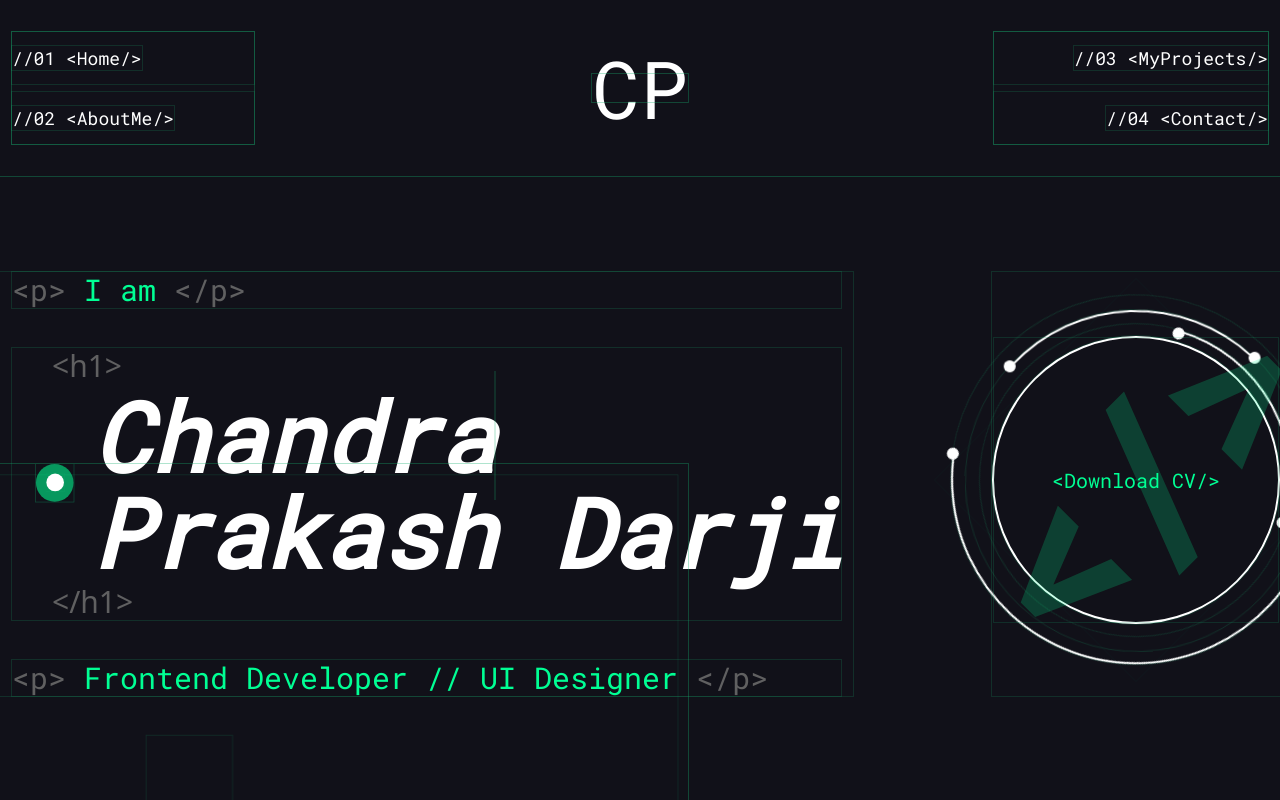
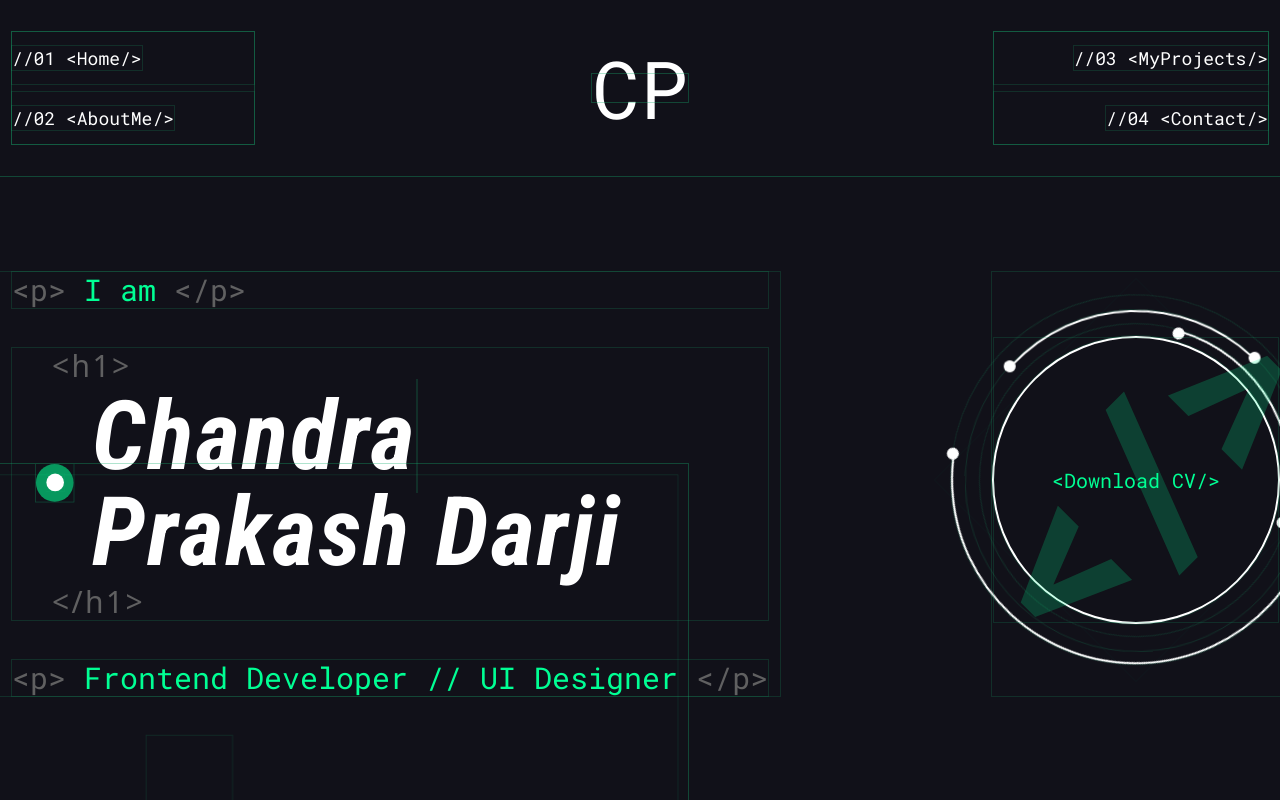
Before and after one commit to Chandraprakash-Darji/portfolio-ex, a React (Create React App) app: page / in a window 1280 px wide. Shown: the top 800 px of the page. Built offline with nearby package versions, Linux system fonts and the light colour scheme; what tailwindcss-magic would draw is missing.

Commit message:
removed text-animation to make fast wensite

```diff
--- a/src/components/Home/Home.tsx
+++ b/src/components/Home/Home.tsx
@@ -1,4 +1,4 @@
-import React, { useEffect } from "react";
+import { useEffect } from "react";
 import "./Home.css";
 import AnimatedText from "../AnimatedText";
 
@@ -24,7 +24,7 @@ const Home = () => {
                     text="I am"
                     as={"p"}
                 />
-                <h1 className="text-2xl sm:text-4xl md:text-5xl lg:text-7xl xl:text-[6rem] py-10 pl-10 lg:pl-20 relative before:content-['<h1>'] before:text-mainDark after:content-['</h1>'] after:text-mainDark before:text-base lg:before:text-3xl after:text-base lg:after:text-3xl before:absolute before:left-5 lg:before:left-10 before:top-3 lg:before:top-0 after:absolute after:bottom-3 lg:after:bottom-0  after:left-5 lg:after:left-10 leading-[1.1] after:font-sans after:not-italic after:font-normal before:not-italic before:font-normal before:font-sans magic-vanishIn font-bold italic font-Hack">
+                <h1 className="text-4xl md:text-5xl lg:text-7xl xl:text-[6rem] py-10 pl-10 lg:pl-20 relative before:content-['<h1>'] before:text-mainDark after:content-['</h1>'] after:text-mainDark before:text-base lg:before:text-3xl after:text-base lg:after:text-3xl before:absolute before:left-5 lg:before:left-10 before:top-3 lg:before:top-0 after:absolute after:bottom-3 lg:after:bottom-0  after:left-5 lg:after:left-10 leading-[1.1] after:font-sans after:not-italic after:font-normal before:not-italic before:font-normal before:font-sans font-bold italic font-RobotoCondensed tracking-wide">
                     Chandra
                     <span className="hidden md:inline">
                         <br />
```
